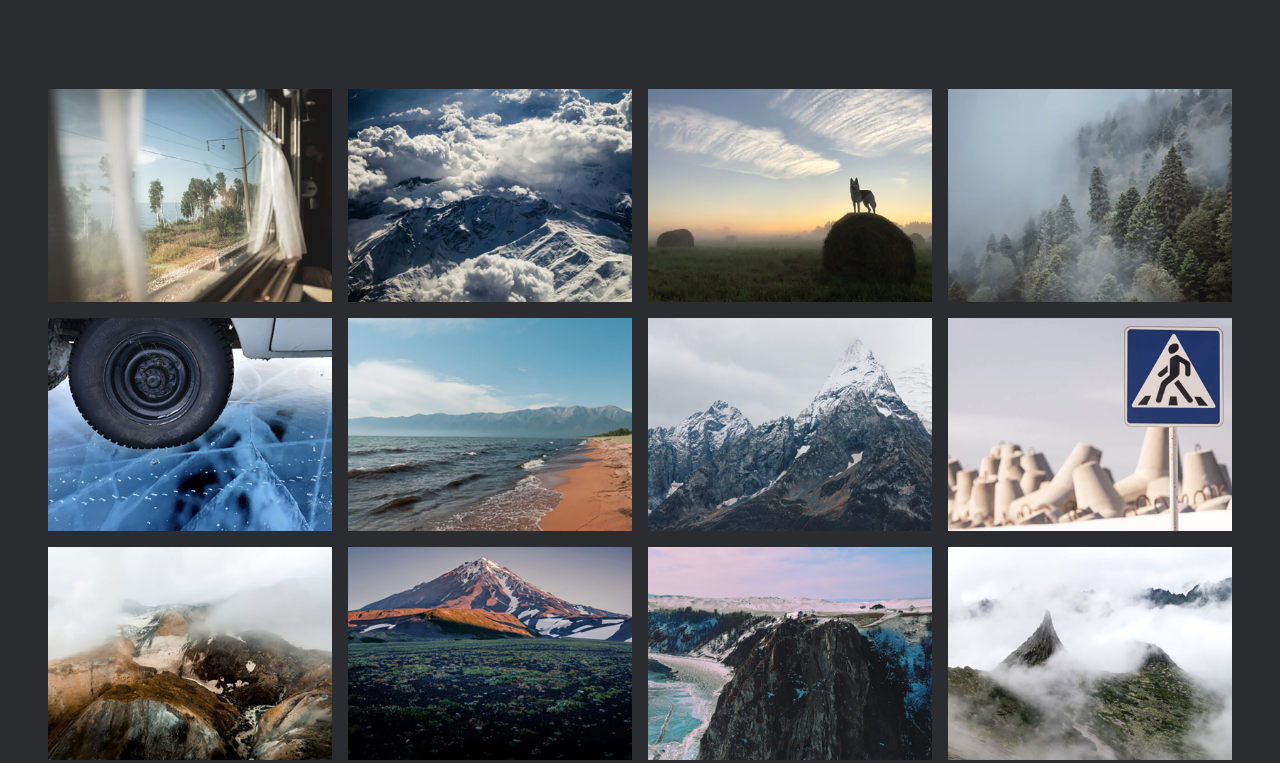
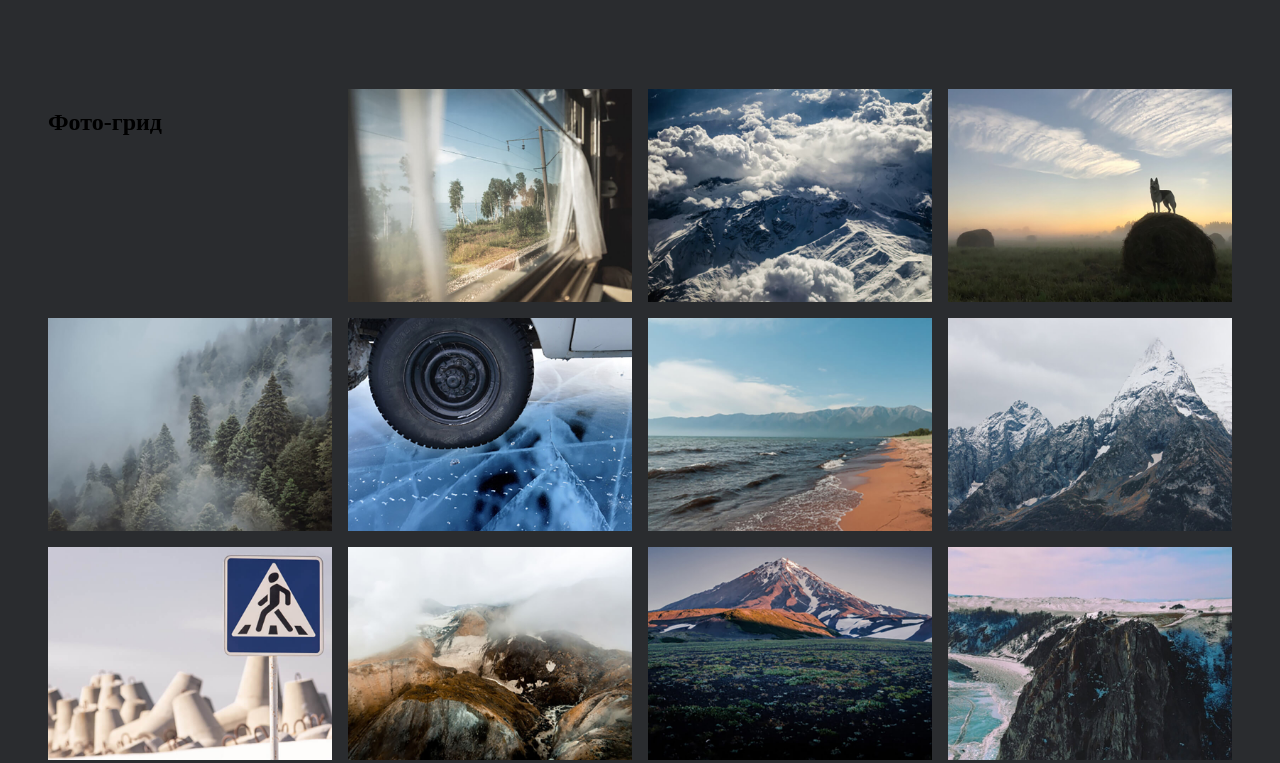
Before and after one commit to Ksenia108/russian-travel, a plain HTML site: page index.html in a window 1280 px wide. Shown: the part 1522-2285 px from the top of the page. Drawn offline with Linux system fonts and the light colour scheme; files whose address does not match are found by name.

Commit message:
added html

```diff
--- a/index.html
+++ b/index.html
@@ -49,18 +49,19 @@
             </div>
         </section>
         <section class="photo-grid">
-            <img class="photo-grid__item" src="./images/photo-grid-train.jpg">
-            <img class="photo-grid__item" src="./images/photo-grid-atharva-tulsi.jpg">
-            <img class="photo-grid__item" src="./images/photo-grid-tuman.jpg">
-            <img class="photo-grid__item" src="./images/photo-grid-sochi.jpg">
-            <img class="photo-grid__item" src="./images/photo-grid-arisa.jpg">
-            <img class="photo-grid__item" src="./images/photo-grid-baikal.jpg">
-            <img class="photo-grid__item" src="./images/photo-grid-elbrus.jpg">
-            <img class="photo-grid__item" src="./images/photo-grid-kondratiev.jpg">
-            <img class="photo-grid__item" src="./images/photo-grid-kamchatka-1.jpg">
-            <img class="photo-grid__item" src="./images/photo-grid-kamchatka-2.jpg">
-            <img class="photo-grid__item" src="./images/photo-grid-baikal-2.jpg">
-            <img class="photo-grid__item" src="./images/photo-grid-ergaki.jpg">
+            <h2 class="photo-grid__heading">Фото-грид</h2>
+            <img class="photo-grid__item" src="./images/photo-grid-train.jpg" alt="Поезд">
+            <img class="photo-grid__item" src="./images/photo-grid-atharva-tulsi.jpg" alt="Атхарва-Тулси">
+            <img class="photo-grid__item" src="./images/photo-grid-tuman.jpg" alt="Туман">
+            <img class="photo-grid__item" src="./images/photo-grid-sochi.jpg" alt="Сочи">
+            <img class="photo-grid__item" src="./images/photo-grid-arisa.jpg" alt="Ариса">
+            <img class="photo-grid__item" src="./images/photo-grid-baikal.jpg" alt="Байкал">
+            <img class="photo-grid__item" src="./images/photo-grid-elbrus.jpg" alt="Эльбрус">
+            <img class="photo-grid__item" src="./images/photo-grid-kondratiev.jpg" alt="Пешеходный переход">
+            <img class="photo-grid__item" src="./images/photo-grid-kamchatka-1.jpg" alt="Камчатка">
+            <img class="photo-grid__item" src="./images/photo-grid-kamchatka-2.jpg" alt="Камчатка вид на гору">
+            <img class="photo-grid__item" src="./images/photo-grid-baikal-2.jpg" alt="Байкал летом">
+            <img class="photo-grid__item" src="./images/photo-grid-ergaki.jpg" alt="Егарки">
         </section>
         <section class="places">
             <div class="place">
@@ -69,7 +70,7 @@
                     <p class="place__website__url-heading">URL</p>
                     <a href="http://park-kosa.ru" class="place__website__link links">park-kosa.ru</a>
                 </div>
-                <img class="place__image" src="images/place-kosa.jpg">
+                <img class="place__image" src="images/place-kosa.jpg" alt="Куршская коса">
                 <div class="place__grid">
                     <p class="place__paragraph">Здесь, посреди лесов и песчаных дюн, вы сможете увидеть два водных горизонта — спокойного Куршского залива с одной стороны и подёрнутого рябью волн Балтийского моря с другой. Уникальная природная зона на краю российского анклава.</p>
                     <p class="place__paragraph">На этом Калининградская область не заканчивается. Для путешественника и исследователя там же по соседству — самая западная точка России, Балтийская коса, — и немецкое наследие россыпи небольших приморских городов. Атмосфера здешних
@@ -83,7 +84,7 @@
                     <p class="place__website__url-heading">URL</p>
                     <a href="https://yourshot.nationalgeographic.com/photos/?keywords=kolskiy" class="place__website__link links">National Geographic</a>
                 </div>
-                <img class="place__image" src="images/place-kolsky.jpg">
+                <img class="place__image" src="images/place-kolsky.jpg" alt="Кольский">
                 <div class="place__grid">
                     <p class="place__paragraph">Почти весь полуостров находится за Полярным кругом. Саамская тундра, от которой на юг — тайга, а на север — Ледовитый океан, прикидывающийся Баренцевым морем.</p>
                     <p class="place__paragraph">Возможно, вы смотрели Звягинцева и даже слышали историю арктического фестиваля в Териберке. Возможно, слово «Хибины» не осталось под снегом школьных воспоминаний об уроках географии. Возможно, вы не интересовались пронизывающей земную
@@ -97,7 +98,7 @@
                     <p class="place__website__url-heading">URL</p>
                     <a href="https://www.facebook.com/vera.bashmakova/posts/10156011613718822" class="place__website__link links">Facebook</a>
                 </div>
-                <img class="place__image" src="images/place-altai.jpg">
+                <img class="place__image" src="images/place-altai.jpg" alt="Алтай">
                 <div class="place__grid">
                     <p class="place__paragraph">Алтай — одно из красивейших мест в России. В первую очередь из-за гор: если ехать вдоль хребта, вы увидите склоны, усыпанные соснами, горные реки и озёра. А если вы откроете в автомобиле окна, сможете познакомиться с невидимым чудом
                         здешних мест — горным воздухом.</p>
@@ -112,7 +113,7 @@
                     <p class="place__website__url-heading">URL</p>
                     <a href="https://vk.com/baikalmile" class="place__website__link links">https://vk.com/baikalmile/</a>
                 </div>
-                <img class="place__image" src="./images/place-winter-baikal.jpg">
+                <img class="place__image" src="./images/place-winter-baikal.jpg" alt="Зимний байкал">
                 <div class="place__grid">
                     <p class="place__paragraph">Всем известен Байкал как крупнейшее озеро в мире. Многие также знают, что это самый большой источник пресной воды и одно из красивейших мест в России.</p>
                     <p class="place__paragraph">Конечно, это всё так. Но Байкал ещё идеальное место для&nbsp;соревнований по скийорингу. Это такой вид спорта, когда лыжник привязывает себя к мотоциклу, и тандем старается развить как можно бóльшую скорость на льду. В марте 2019 года
@@ -126,7 +127,7 @@
                     <p class="place__website__url-heading">URL</p>
                     <a href="http://vodlozero.ru" class="place__website__link links">http://vodlozero.ru/</a>
                 </div>
-                <img class="place__image" src="images/place-karelia.jpg">
+                <img class="place__image" src="images/place-karelia.jpg" alt="Карелия">
                 <div class="place__grid">
                     <p class="place__paragraph">Сибирь заканчивается не на Урале, а в Карелии: образующая тайгу сибирская лиственница не растёт западнее Водлозера. Зато здесь она вымахивает на 30 метров — леса карельских национальных парков из-за непроходимых болот никогда не знали
                         топора. Некоторым соснам уже больше чем полтысячелетия. Прикоснитесь к живому существу, видевшему солнце раньше, чем увидал его Иван Грозный. В девственном лесу на сотню километров не встретишь тропы. А на редких тропинках деревья
@@ -135,10 +136,10 @@
             </div>
         </section>
         <section class="cover">
-            <a href="https://stampsy.com/na-elektrichkakh-do-baikala" class="cover__title links">До Байкала «на собаках»</a>
+            <h2><a href="https://stampsy.com/na-elektrichkakh-do-baikala" class="cover__title links">До Байкала «на собаках»</a></h2>
             <p class="cover__subtitle">По мотивам учебной темы о Транссибе и iframes — путешествие от столицы до Байкала на электричках.</p>
             <div class="cover__overlay">
-
+                <img src="#">
             </div>
         </section>
     </main>
```
